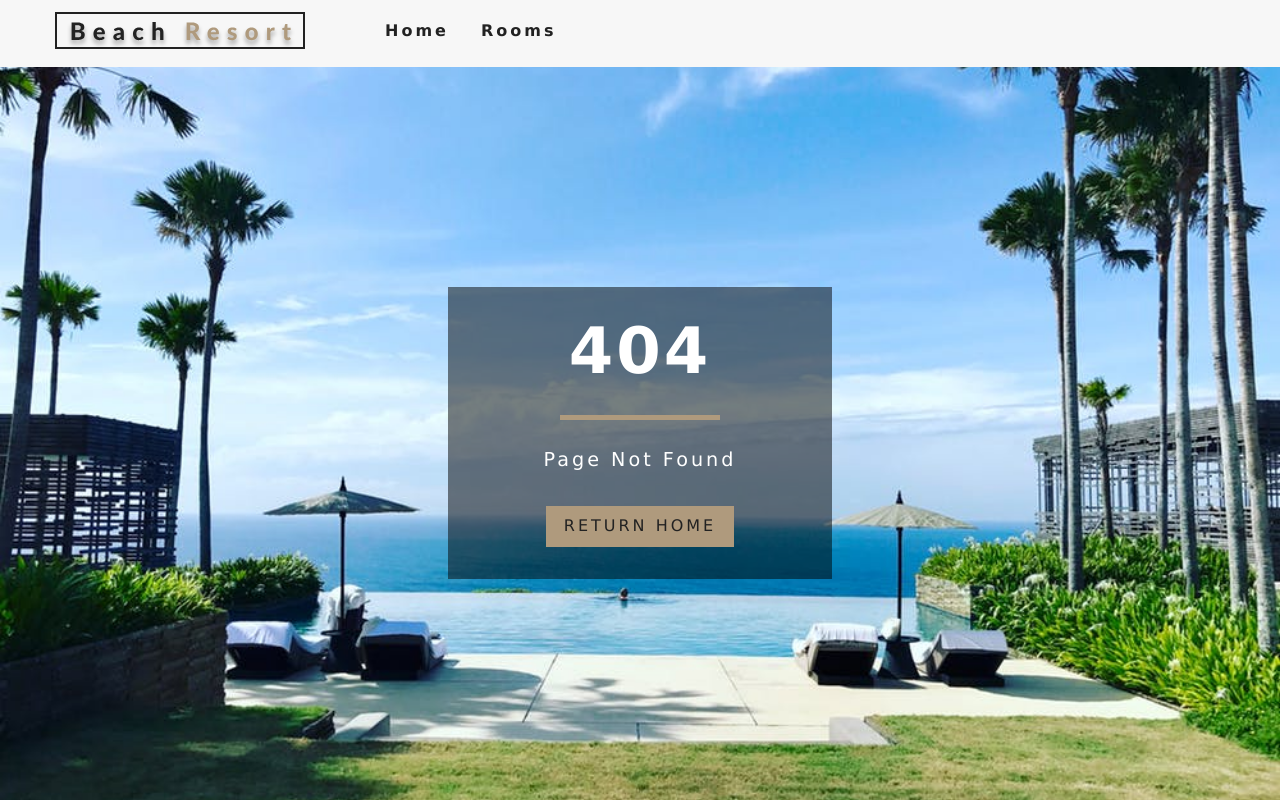
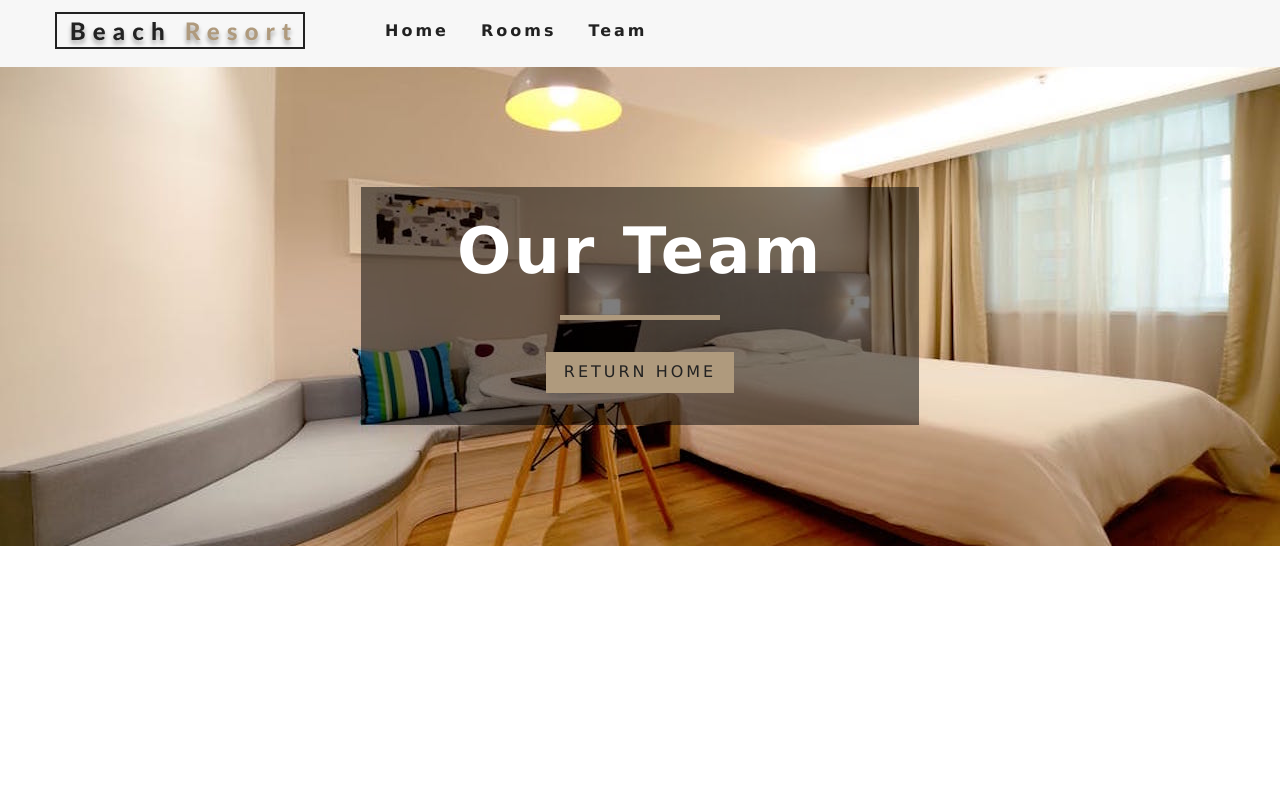
Before and after one commit to nandinee33/luxurious-resort-site, a React (Create React App) app in the folder resort/: page /team in a window 1280 px wide. Before the commit this address had no page. Built offline with nearby package versions, Linux system fonts and the light colour scheme.

Commit message:
add team page

```diff
--- a/resort/src/App.js
+++ b/resort/src/App.js
@@ -5,6 +5,7 @@ import Home from "./pages/Home";
 import Rooms from "./pages/Rooms";
 import SingleRoom from "./pages/SingleRoom";
 import Error from "./pages/Error";
+import Team from "./pages/Team";
 
 import Navbar from "./components/Navbar";
 
@@ -18,6 +19,7 @@ function App() {
         <Route exact path="/" component={Home} />
         <Route exact path="/rooms/" component={Rooms} />
         <Route exact path="/rooms/:slug" component={SingleRoom} />
+        <Route exact path="/team/" component={Team} />
         <Route component={Error} />
       </Switch>
     </>
--- a/resort/src/components/Navbar.js
+++ b/resort/src/components/Navbar.js
@@ -37,6 +37,9 @@ export default class Navbar extends Component {
             <li>
               <Link to="/rooms">Rooms</Link>
             </li>
+            <li>
+              <Link to="/team">Team</Link>
+            </li>
           </ul>
         </div>
       </nav>
--- /dev/null
+++ b/resort/src/pages/Team.js
@@ -0,0 +1,18 @@
+import React from 'react'
+import Hero from "../components/Hero"
+import Banner from "../components/Banner";
+import { Link } from "react-router-dom";
+
+const Team = () => {
+    return (
+        <Hero hero="roomsHero">
+            <Banner title="Our Team">
+                <Link to="/" className="btn-primary">
+                    return home
+                </Link>
+            </Banner>
+        </Hero>
+    )
+}
+
+export default Team
```
